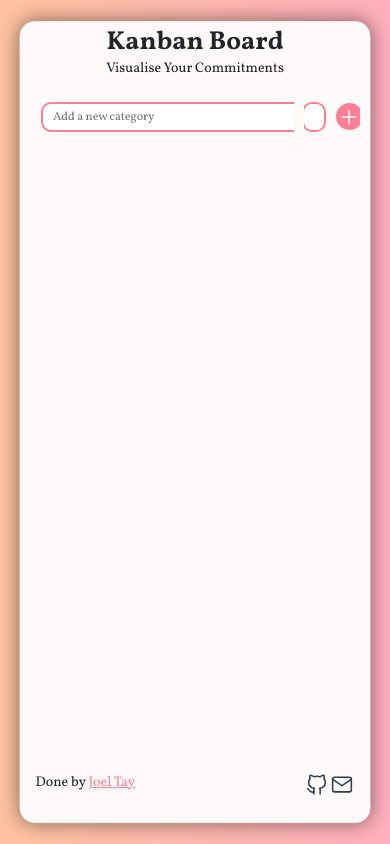
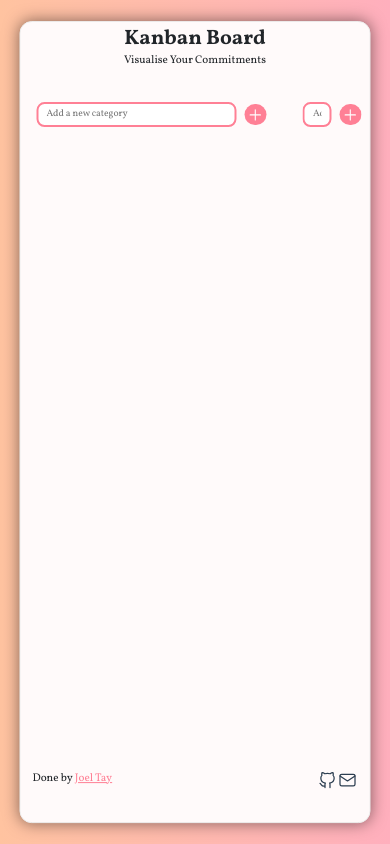
Before and after one commit to Vemrthiss/kanban-board, a Vue app: page / in a window 390 px wide. Built offline with nearby package versions, Linux system fonts and the light colour scheme.

Commit message:
some media queries

```diff
--- a/src/App.vue
+++ b/src/App.vue
@@ -20,7 +20,15 @@ export default {
 
   html {
     box-sizing: border-box;
-    font-size: 62.5%; // defining 1rem = 10px
+    font-size: 100%; // defining 1rem = 16px for desktop
+
+    @media only screen and (max-width: 85em) {
+      font-size: 62.5%; // defining 1rem = 10px
+    }
+
+    @media only screen and (max-width: 56em) { // about 900px
+      font-size: 50%; // defining 1rem = 8px
+    }
   }
 
   p {
--- a/src/components/Board.vue
+++ b/src/components/Board.vue
@@ -60,12 +60,16 @@
             align-self: start;
         }
 
-        &__text {
-            width: 100vw; //testing
-        }
+        &__input {
+            width: 20rem;
 
-        &__input {
-            width: 30rem;
+            @media only screen and (max-width: 85em) {
+                width: 30rem;
+            }
+
+            @media only screen and (max-width: 75em) {
+                width: 25rem;
+            }
         }
 
         & > * {
```
